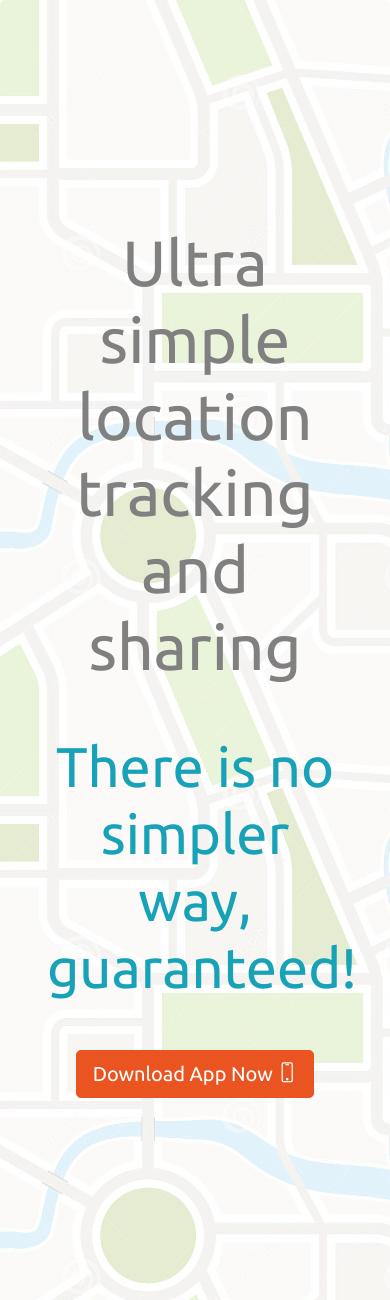
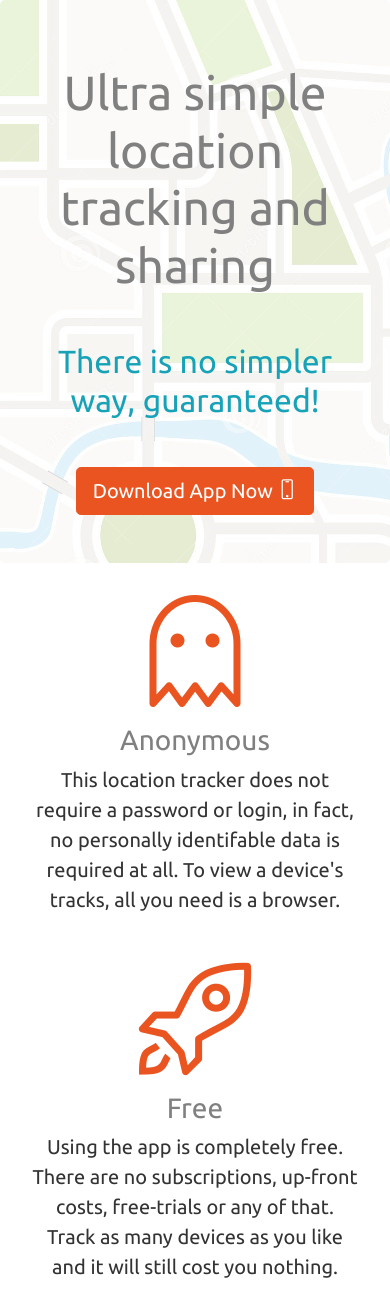
Before and after one commit to caspii/pathbox-server, a Flask app: page / in a window 390 px wide. Shown: the part 56-1356 px from the top of the page. Run offline with Flask 2, Linux system fonts and the light colour scheme; some libraries are stand-ins or nearby versions.

Commit message:
Fixed mobile jumbotron

```diff
--- a/static/styles.css
+++ b/static/styles.css
@@ -20,17 +20,35 @@ h1, h2, h3, h4, h5, h6, .h1, .h2, .h3, .h4, .h5, .h6 {
     font-size: 7rem;
 }
 
+/* Medium devices (desktops, 992px and up) */
+@media (max-width: 992px) {
+        .jumbotron {
+        padding: 2em;
+    }
+
+    .jumbotron .display-2 {
+        font-size: 4em;
+    }
+
+    .jumbotron .display-4 {
+        font-size: 3em;
+    }
+}
+
+
 
 /* Small devices (tablets, 768px and up) */
 @media (max-width: 768px) {
+    .jumbotron {
+        padding: 2rem;
+    }
+
     .jumbotron .display-2 {
-        font-size: 1.5em;
+        font-size: 3em;
     }
+
+    .jumbotron .display-4 {
+        font-size: 2em;
+    }
+
 }
-
-/* Medium devices (desktops, 992px and up) */
-@media (max-width: 992px) {
-    .jumbotron .display-2 {
-        font-size: 4em;
-    }
-}
```
